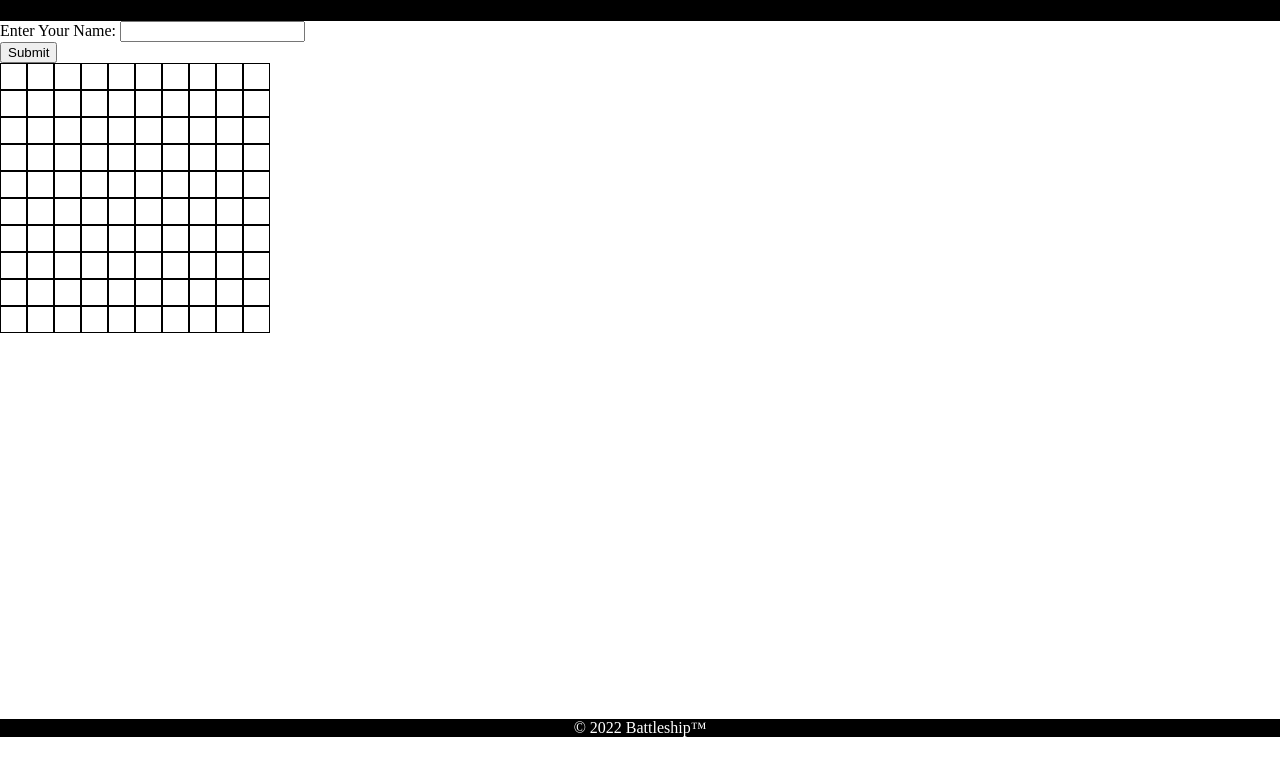
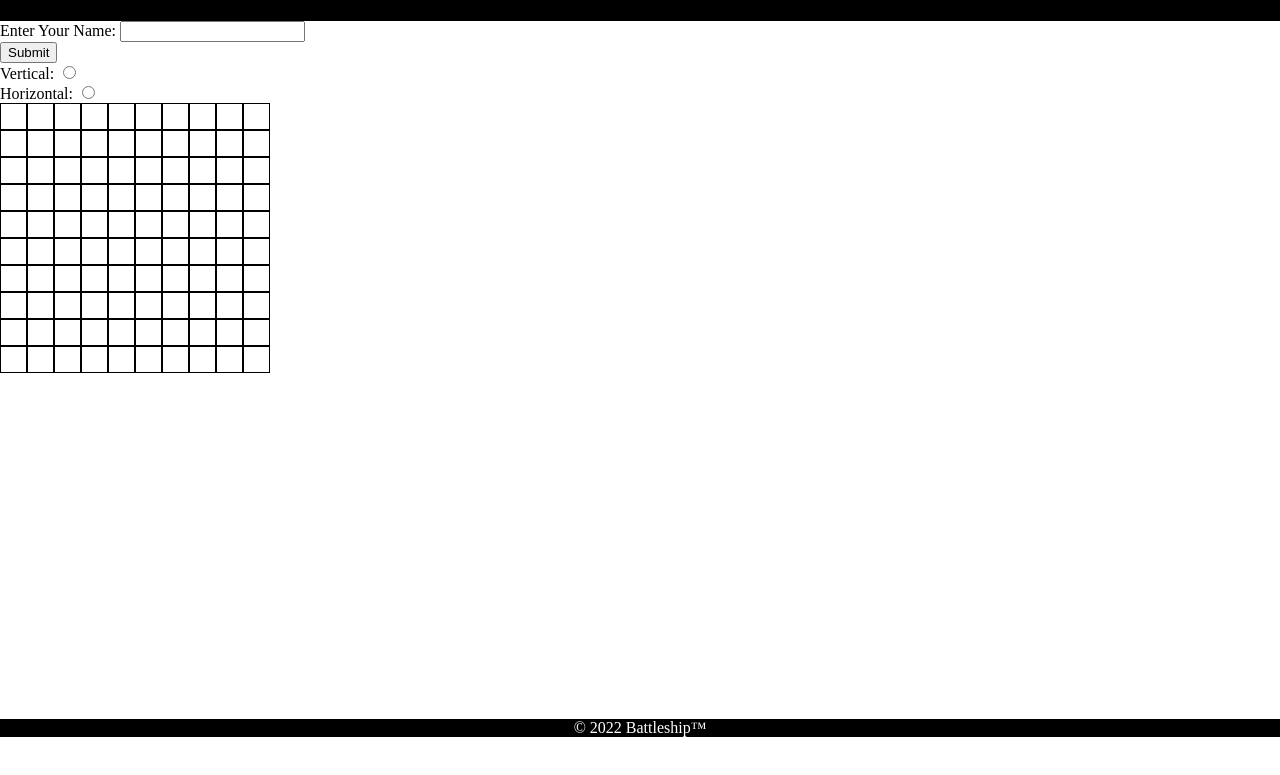
Before and after one commit to joshuaobare/battleship, a website built with webpack: page dist/index.html in a window 1280 px wide. Shown: the part 63-838 px from the top of the page. Built offline with nearby package versions, Linux system fonts and the light colour scheme.

Commit message:
added radio buttons to place ship grid

```diff
--- a/src/modules/DOM.js
+++ b/src/modules/DOM.js
@@ -17,19 +17,48 @@ function createPlayerGrid() {
     idGrids(".pb-grid-item")
 
 }
+function orientationToggle() {
+    const form = document.createElement("form")
+    const toggle1 = document.createElement("div")
+    const toggle2 = document.createElement("div")
+    const vToggle = document.createElement("input")
+    const hToggle = document.createElement("input")
+    const label1 = document.createElement("label")
+    const label2 = document.createElement("label")
+    label1.for = "V"
+    label2.for = "H"
+    label1.textContent = "Vertical: "
+    label2.textContent = "Horizontal: "
+    vToggle.type = "radio"
+    vToggle.id = "V"
+    vToggle.name = "orientation"
+    hToggle.type = "radio"
+    hToggle.id = "H"
+    hToggle.name = "orientation"
+    toggle1.appendChild(label1)
+    toggle1.appendChild(vToggle)
+    toggle2.appendChild(label2)
+    toggle2.appendChild(hToggle)
+    form.appendChild(toggle1)
+    form.appendChild(toggle2)
+
+    placeShipSection.appendChild(form)
+}
 
 function placeShipGrid() {
     const plShipContainer = document.createElement("div")
+
 
     plShipContainer.className = "pbSection-item"
 
     for(let x=0; x<=99 ; x++) {
         const div = document.createElement("div")
-        div.className = "pb-grid-item"
+        div.className = "ps-grid-item"
         plShipContainer.appendChild(div)
     }
+    orientationToggle()
     placeShipSection.appendChild(plShipContainer)
-    idGrids(".pb-grid-item")
+    idGrids(".ps-grid-item")
 }
 
 
@@ -38,7 +67,7 @@ function createEnemyGrid() {
     cgridContainer.className = "cbSection-item"
     for(let x=0; x<=99 ; x++) {
         const div = document.createElement("div")
-        div.className = `cb-grid-item ${x} `
+        div.className = `cb-grid-item`
 
         cgridContainer.appendChild(div)
     }
@@ -61,6 +90,12 @@ function idGrids(selector) {
     }
 }
 
+function populatePlayerBoard() {
+
+}
+
+
+
 placeShipGrid()/*
 createPlayerGrid()
 createEnemyGrid()*/
--- a/src/style.css
+++ b/src/style.css
@@ -11,6 +11,7 @@ header {
 }
 .gameboards {
     display: flex;
+    margin-top: 100px;
 
 }
 
@@ -29,20 +30,22 @@ header {
 }
 
 .pbSection-item, .cbSection-item {
-    width: 250px;
-    height: 250px;
+    width: 260px;
+    height: 260px;
     display: grid;
     grid-template-columns: repeat(10, 1fr);
     grid-template-rows: repeat(10, 1fr);
+    justify-items: stretch;
+    align-items: stretch;
 
 }
 
-.cb-grid-item:hover, .pb-grid-item:hover {
+.cb-grid-item:hover, .ps-grid-item:hover {
     cursor: pointer;
     background-color: rgb(0,0,0,0.1);
 }
 
-.pb-grid-item, .cb-grid-item {
+.pb-grid-item, .cb-grid-item, .ps-grid-item {
     width: 25px;
     height: 25px;
     border: .1px solid black;
```
Also changed, not shown: src/modules/controller.js (+7 -0 lines), dist/main.js.
